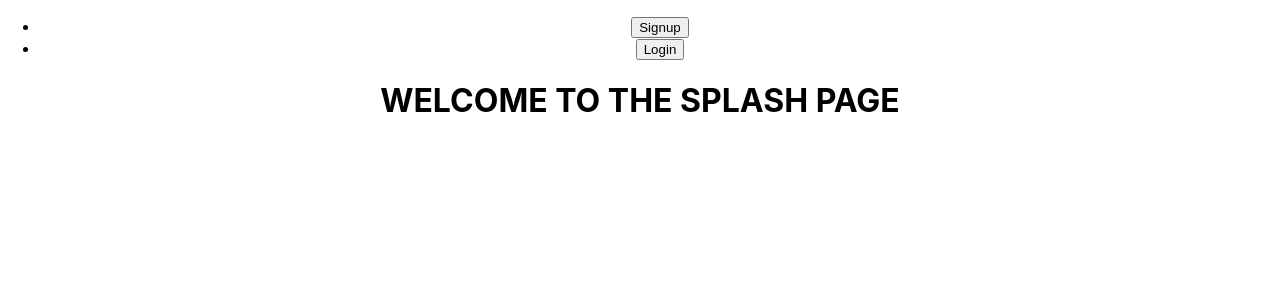
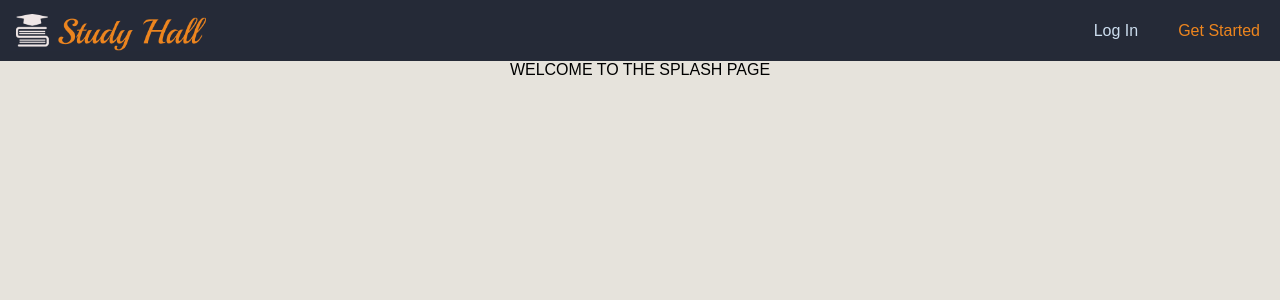
Before and after one commit to sushilt553/Study-Hall, a React (Create React App) app in the folder client/: page / in a window 1280 px wide. Shown: the top 300 px of the page. Built offline with nearby package versions, Linux system fonts and the light colour scheme.

Commit message:
Navbar CSS done

```diff
--- a/client/public/index.html
+++ b/client/public/index.html
@@ -15,6 +15,7 @@
       user's mobile device or desktop. See https://developers.google.com/web/fundamentals/web-app-manifest/
     -->
     <link rel="manifest" href="%PUBLIC_URL%/manifest.json" />
+    <link rel="stylesheet" href="reset.css">
     <!--
       Notice the use of %PUBLIC_URL% in the tags above.
       It will be replaced with the URL of the `public` folder during the build.
--- /dev/null
+++ b/client/public/reset.css
@@ -0,0 +1,93 @@
+button,
+ul,
+li {
+    border: none;
+    padding: 0;
+    margin: 0;
+    list-style: none;
+}
+
+
+/* reset */
+
+html,
+body,
+header,
+nav,
+h1,
+a,
+ul,
+li,
+strong,
+main,
+i,
+section,
+img,
+div,
+h2,
+p,
+form,
+fieldset,
+label,
+input,
+textarea,
+span,
+article,
+footer,
+time,
+small {
+    margin: 0;
+    padding: 0;
+    border: 0;
+    outline: 0;
+    font: inherit;
+    color: inherit;
+    text-align: inherit;
+    text-decoration: inherit;
+    vertical-align: inherit;
+    box-sizing: inherit;
+    background: transparent;
+    font-family: "Source Sans Pro", sans-serif;
+}
+
+body {
+    background-color: #e6e3dc;
+}
+
+ul {
+    list-style: none;
+}
+
+img {
+    display: block;
+    width: 100%;
+    height: auto;
+}
+
+input[type="password"],
+input[type="email"],
+input[type="text"],
+input[type="submit"],
+textarea {
+    -webkit-appearance: none;
+    -moz-appearance: none;
+}
+
+button,
+input[type="submit"] {
+    cursor: pointer;
+}
+
+button {
+    margin: 0;
+    padding: 0;
+    border: 0;
+    font: inherit;
+    color: inherit;
+    text-align: inherit;
+    text-decoration: inherit;
+    vertical-align: inherit;
+    box-sizing: inherit;
+    background: transparent;
+    font-family: "Source Sans Pro", sans-serif;
+}
--- a/client/src/components/navbar/NavbarComponent.js
+++ b/client/src/components/navbar/NavbarComponent.js
@@ -1,11 +1,13 @@
 import React, { useState } from 'react';
 import { Link } from 'react-router-dom';
+import Logo from './assets/images/logo.png';
 import Modal from '../modal/Modal';
 import SignupForm from '../users/SignupForm';
 import LoginForm from '../users/LoginForm';
 import { useQuery } from '@apollo/react-hooks';
 import { IS_LOGGED_IN } from '../../graphql/queries';
 import LogOutButton from '../users/LogOutButton';
+import "./assets/navbar.css";
 
 export default () => {
 
@@ -16,28 +18,25 @@ export default () => {
     if (!data) return null;
 
     const buttons = data.isLoggedIn ? (
-        <li>
+        <div className="logout-button">
             <LogOutButton />
-        </li>
+        </div>
     ) : (
-            <ul>
-                <li>
-                    <button onClick={() => setModal("signup")}>
-                        Signup
-          </button>
-                </li>
-                <li>
-                    <button onClick={() => setModal("login")}>
-                        Login
-          </button>
-                </li>
-                {modal && <Modal component={modal === "signup" ? SignupForm : LoginForm} close={() => setModal(null)} />}
-            </ul>
+        <section className="signup-login-button">
+            <button className="login-button" onClick={() => setModal("login")}>
+                Log In
+            </button>
+            <button className="signup-button" onClick={() => setModal("signup")}>
+                Get Started
+            </button>
+            <div className="modal-component">{modal && <Modal component={modal === "signup" ? SignupForm : LoginForm} close={() => setModal(null)} />}</div>
+        </section >
         );
 
     return (
-        <>
+        <header className="navbar-header">
+            <img className="logo" src={Logo} />
             {buttons}
-        </>
+        </header>
     )
 }
--- a/client/src/components/navbar/assets/navbar.css
+++ b/client/src/components/navbar/assets/navbar.css
@@ -0,0 +1,28 @@
+.navbar-header {
+    display: flex;
+    align-items: center;
+    justify-content: space-between;
+    background-color: #252a37;
+    padding: 10px 20px 10px 10px;
+}
+
+.logo {
+    width: 200px;
+}
+
+.login-button {
+    margin-right: 40px;
+    color: #ccddee;
+}
+
+.signup-button {
+    color: #ed851e;
+}
+
+.login-button:hover {
+    color: #28a5dc;
+}
+
+.signup-button:hover {
+    color: #28a5dc;
+}
```
